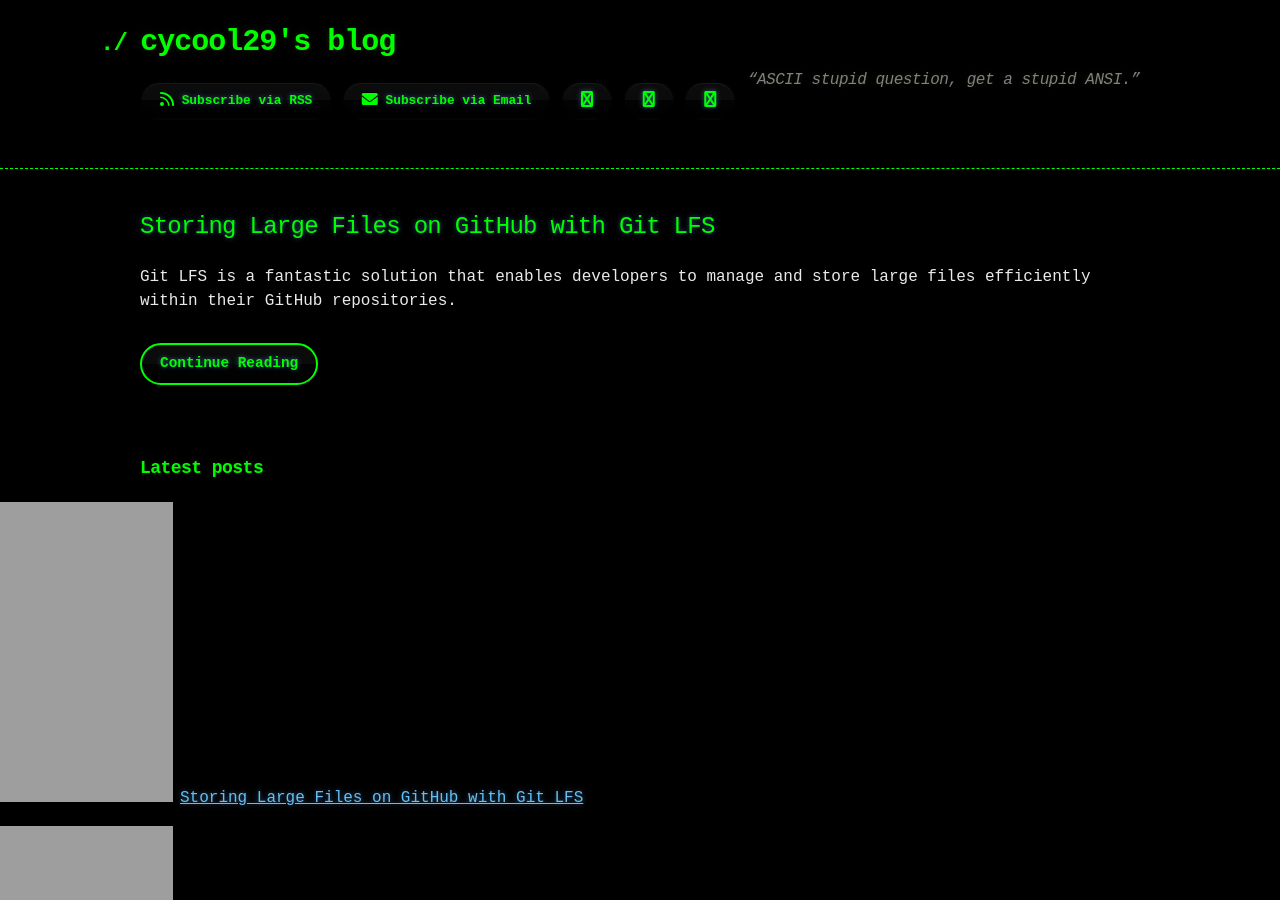
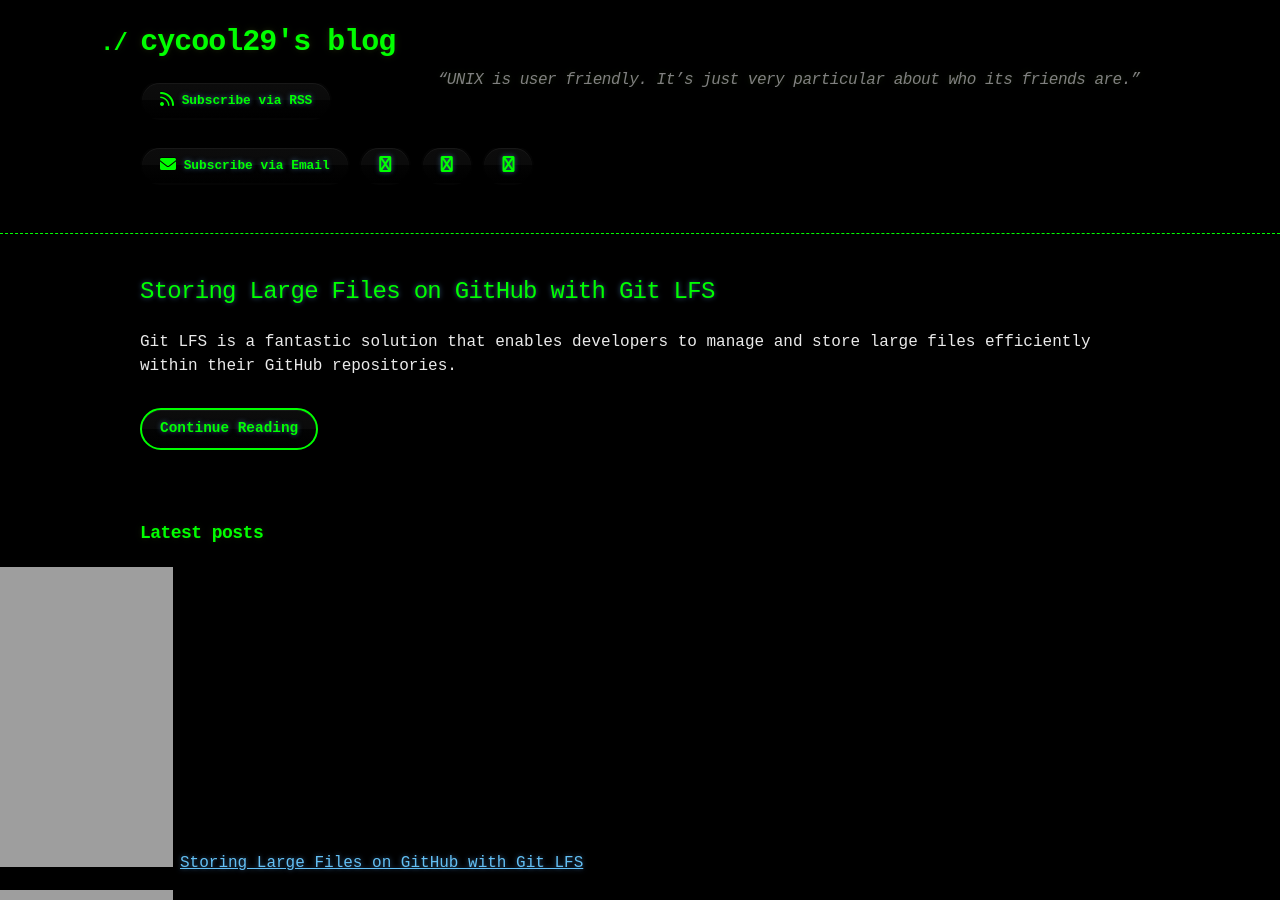
Before and after one commit to cycool29/cycool29.github.io, a Jekyll site: the page built from index.md, in a window 1280 px wide and 900 px high. Built offline with Jekyll 4.4.1, drawn with Linux system fonts in a browser that asks for light colours; a style sheet for code colours, icons or effects is not loaded.

Commit message:
Update quotes

```diff
--- a/_config.yml
+++ b/_config.yml
@@ -1,5 +1,5 @@
 title: cycool29's blog
-description: "“ASCII stupid question, get a stupid ANSI.” "
+description: "“UNIX is user friendly. It’s just very particular about who its friends are.” "
 bio: A high school student. Intermediate in Python, Git, Bash. Learning JavaScript. He/Him. "
 author: cycool29
 url: https://cycool29.github.io
```
